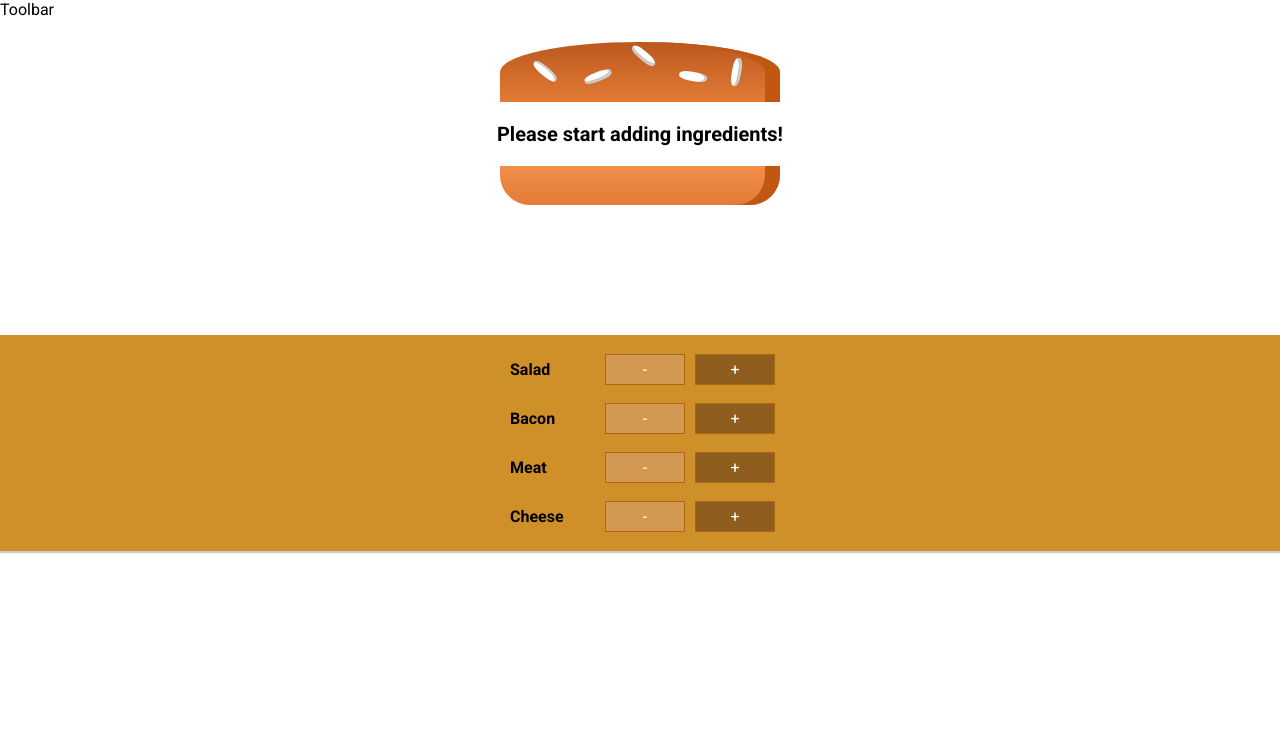
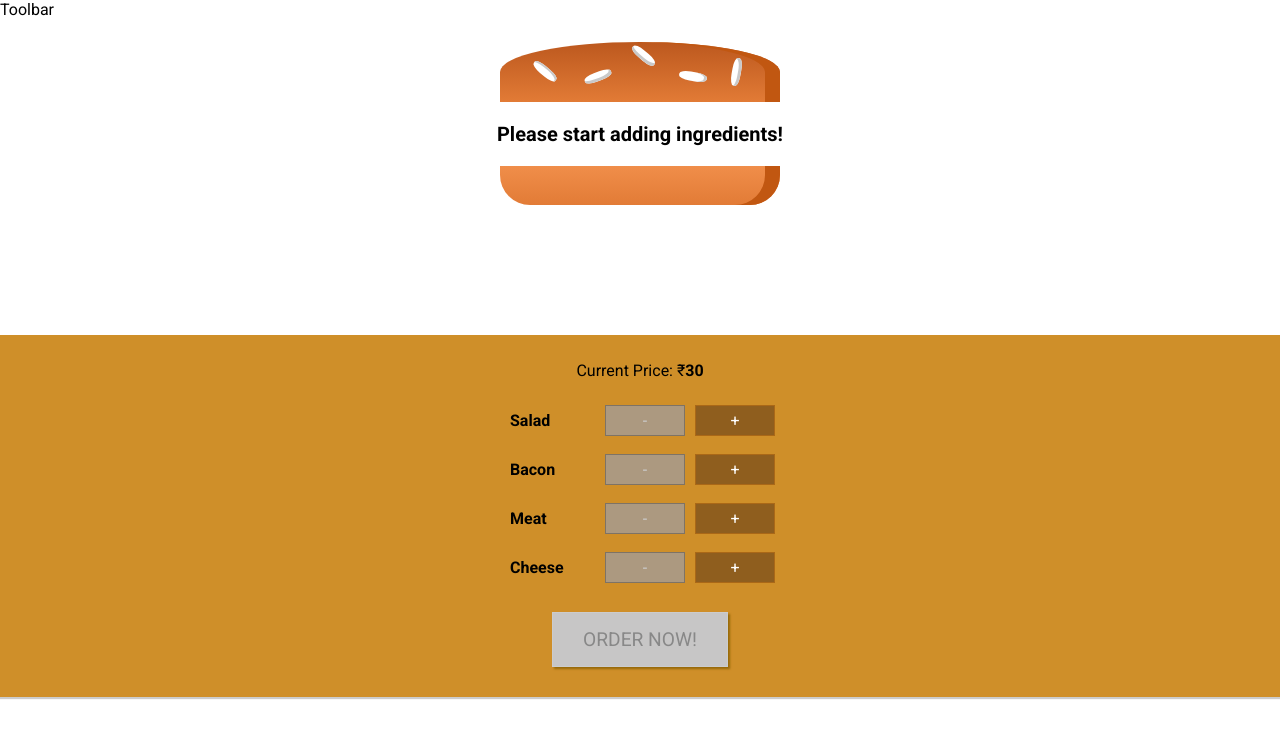
Before and after one commit to mukul0596/burger-builder, a React (Create React App) app: page / in a window 1280 px wide. Shown: the top 738 px of the page. Built offline with nearby package versions, Linux system fonts and the light colour scheme.

Commit message:
completed checkout modal with functionality

```diff
--- a/src/component/Burger/BuildControls/BuildControl/BuildControl.js
+++ b/src/component/Burger/BuildControls/BuildControl/BuildControl.js
@@ -4,8 +4,8 @@ import './BuildControl.css'
 const buildControl = (props) => (
     <div className='BuildControl'>
         <div className='Label'>{ props.label }</div>
-        <button className='Less'>-</button>
-        <button className='More'>+</button>
+        <button className='Less' onClick={ () => props.removeIngredient(props.type) } disabled={ props.disabled }>-</button>
+        <button className='More' onClick={ () => props.addIngredient(props.type) }>+</button>
     </div>
 )
 
--- a/src/component/Burger/BuildControls/BuildControls.css
+++ b/src/component/Burger/BuildControls/BuildControls.css
@@ -8,3 +8,45 @@
     margin: auto;
     padding: 10px 0;
 }
+
+.OrderButton {
+    background-color: #DAD735;
+    outline: none;
+    cursor: pointer;
+    border: 1px solid #966909;
+    color: #966909;
+    font-family: inherit;
+    font-size: 1.2em;
+    padding: 15px 30px;
+    box-shadow: 2px 2px 2px #966909;
+    margin: 20px 0;
+}
+
+.OrderButton:hover, .OrderButton:active {
+    background-color: #A0DB41;
+    border: 1px solid #966909;
+    color: #966909;
+}
+
+.OrderButton:disabled {
+    background-color: #C7C6C6;
+    cursor: not-allowed;
+    border: 1px solid #ccc;
+    color: #888888;
+}
+
+.OrderButton:not(:disabled) {
+    animation: enable 0.3s linear;
+}
+
+@keyframes enable {
+    0% {
+        transform: scale(1);
+    }
+    60% {
+        transform: scale(1.1);
+    }
+    100% {
+        transform: scale(1);
+    }
+}
--- a/src/component/Burger/BuildControls/BuildControls.js
+++ b/src/component/Burger/BuildControls/BuildControls.js
@@ -11,9 +11,20 @@ const controls = [
 
 const buildControls = (props) => (
     <div className='BuildControls'>
+        <p>Current Price: &#8377;<strong>{ props.totalPrice }</strong></p>
         { controls.map(ctrl => (
-            <BuildControl label={ ctrl.label } key={ ctrl.label } />
+            <BuildControl
+                label={ ctrl.label }
+                key={ ctrl.label }
+                type={ ctrl.type }
+                addIngredient={ props.addIngredient }
+                removeIngredient={ props.removeIngredient }
+                disabled={ props.disabled[ctrl.type] } />
         )) }
+        <button
+            className='OrderButton'
+            disabled={ !props.purchaseable }
+            onClick={ props.purchasing }>ORDER NOW!</button>
     </div>
 )
 
--- a/src/component/Burger/Burger.js
+++ b/src/component/Burger/Burger.js
@@ -4,14 +4,15 @@ import BurgerIngredient from './BurgerIngredient/BurgerIngredient';
 
 const burger = (props) => {
     let burgerIngredients = Object.keys(props.ingredients)
-    .map((igKey) => {
-        return [...Array(props.ingredients[igKey]).map((_, i) => {
-            return <BurgerIngredient type={ igKey } key={ igKey + i } />
-        })]
+    .map(igKey => {
+        return [...Array(props.ingredients[igKey])].map((_, i) => {
+            return <BurgerIngredient key={ igKey + i } type={ igKey } />
+        })
     })
     .reduce((arr, el) => {
         return arr.concat(el);
     }, []);
+
 
     if (burgerIngredients.length === 0) {
         burgerIngredients = <p>Please start adding ingredients!</p>
--- /dev/null
+++ b/src/component/Burger/OrderSummary/OrderSummary.js
@@ -0,0 +1,29 @@
+import React from 'react';
+import Aux from '../../../hoc/Aux';
+import Button from '../../UI/Button/Button';
+
+const orderSummary = (props) => {
+    const ingredients = Object.keys(props.ingredients)
+        .map(igKey => {
+            return (
+                <li key={ igKey }>
+                    <span style={{textTransform: 'capitalize'}}>{ igKey }</span>: { props.ingredients[igKey] }
+                </li>
+            )
+        });
+    console.log(ingredients)
+    return  (
+        <Aux>
+            <h3>Your Order</h3>
+            <p>A delicious burger with the following ingredients: </p>
+            <ul>
+                { ingredients }
+            </ul>
+            <p>Continue to checkout?</p>
+            <Button type='Success' click={ props.continuePurchase }>CONTINUE</Button>
+            <Button type='Danger' click={ props.cancelPurchase }>CANCEL</Button>
+        </Aux>
+    )
+}
+
+export default orderSummary;
--- /dev/null
+++ b/src/component/UI/Backdrop/Backdrop.css
@@ -0,0 +1,9 @@
+.Backdrop {
+    width: 100%;
+    height: 100%;
+    position: fixed;
+    z-index: 100;
+    left: 0;
+    top: 0;
+    background: rgba(0, 0, 0, 0.5);
+}
--- /dev/null
+++ b/src/component/UI/Backdrop/Backdrop.js
@@ -0,0 +1,8 @@
+import React from 'react';
+import './Backdrop.css'
+
+const backdrop = (props) => (
+    props.show ? <div className='Backdrop' onClick={ props.click }></div> : null
+)
+
+export default backdrop
--- /dev/null
+++ b/src/component/UI/Button/Button.css
@@ -0,0 +1,24 @@
+.Button {
+    background-color: transparent;
+    border: none;
+    color: white;
+    outline: none;
+    cursor: pointer;
+    font: inherit;
+    padding: 10px;
+    margin: 10px;
+    font-weight: bold;
+}
+
+.Button:first-of-type {
+    margin-left: 0;
+    padding-left: 0;
+}
+
+.Success {
+    color: #5C9210;
+}
+
+.Danger {
+    color: #944317;
+}
--- /dev/null
+++ b/src/component/UI/Button/Button.js
@@ -0,0 +1,10 @@
+import React from 'react';
+import './Button.css';
+
+const button = (props) => (
+    <button
+        className={['Button', props.type ].join(' ')}
+        onClick={ props.click }>{ props.children }</button>
+)
+
+export default button;
--- /dev/null
+++ b/src/component/UI/Modal/Modal.css
@@ -0,0 +1,20 @@
+.Modal {
+    position: fixed;
+    z-index: 500;
+    background-color: white;
+    width: 70%;
+    border: 1px solid #ccc;
+    box-shadow: 1px 1px 1px black;
+    padding: 16px;
+    left: 15%;
+    top: 30%;
+    box-sizing: border-box;
+    transition: all 0.3s ease-out;
+}
+
+@media (min-width: 600px) {
+    .Modal {
+        width: 500px;
+        left: calc(50% - 250px);
+    }
+}
--- /dev/null
+++ b/src/component/UI/Modal/Modal.js
@@ -0,0 +1,22 @@
+import React from 'react';
+import './Modal.css';
+import Aux from '../../../hoc/Aux';
+import Backdrop from '../Backdrop/Backdrop';
+
+const modal = (props) => (
+    <Aux>
+        <Backdrop
+            show={ props.show }
+            click={ props.modalClose } />
+        <div
+            className='Modal'
+            style={{
+                transform: props.show ? 'translateY(0)' : 'translateY(-50vh)',
+                opacity: props.show ? 1 : 0
+            }}>
+            { props.children }
+        </div>
+    </Aux>
+)
+
+export default modal;
--- a/src/container/BurgerBuilder/BurgerBuilder.js
+++ b/src/container/BurgerBuilder/BurgerBuilder.js
@@ -2,6 +2,15 @@ import React, { Component } from 'react';
 import Aux from '../../hoc/Aux';
 import Buregr from '../../component/Burger/Burger';
 import BuildControls from '../../component/Burger/BuildControls/BuildControls';
+import Modal from '../../component/UI/Modal/Modal';
+import OrderSummary from '../../component/Burger/OrderSummary/OrderSummary';
+
+const INGREDIENT_PRICES = {
+    salad: 5,
+    meat: 15,
+    cheese: 10,
+    bacon: 10
+}
 
 class BurgerBuilder extends Component {
     state = {
@@ -12,14 +21,92 @@ class BurgerBuilder extends Component {
             cheese: 0
         },
         totalPrice: 30,
-        purchasable: false,
-        purchasing: false,
+        purchaseable: false,
+        purchasing: false
     }
+
+    continuePurchaseHandler = () => {
+        alert('Order continued!');
+    }
+
+    cancelPurchaseHandler = () => {
+        this.setState({ purchasing: false });
+    }
+
+    purchaseHandler = () => {
+        this.setState({ purchasing: true });
+    }
+
+    updatedPurchaseState = (ingredient) => {
+        const ingredients = {
+            ...ingredient
+        };
+        const sum = Object.keys(ingredients)
+            .map(igKey => {
+                return ingredients[igKey];
+            })
+            .reduce((sum, el) => {
+                return sum + el;
+            }, 0);
+        this.setState({ purchaseable: sum > 0 ? true : false })
+    }
+
+    addIngredientHandler = (type) => {
+        const newCount = this.state.ingredients[type] + 1;
+        const updatedIngredients = {
+            ...this.state.ingredients
+        };
+        updatedIngredients[type] = newCount;
+
+        const priceAddition = INGREDIENT_PRICES[type];
+        const newPrice = this.state.totalPrice + priceAddition;
+
+        this.setState({ ingredients: updatedIngredients, totalPrice: newPrice });
+
+        this.updatedPurchaseState(updatedIngredients);
+    }
+
+    removeIngredientHandler = (type) => {
+        if (this.state.ingredients[type] <= 0) {
+            return;
+        }
+        const newCount = this.state.ingredients[type] - 1;
+        const updatedIngredients = {
+            ...this.state.ingredients
+        };
+        updatedIngredients[type] = newCount;
+
+        const priceAddition = INGREDIENT_PRICES[type];
+        const newPrice = this.state.totalPrice - priceAddition;
+
+        this.setState({ ingredients: updatedIngredients, totalPrice: newPrice });
+
+        this.updatedPurchaseState(updatedIngredients);
+    }
+
     render() {
+        const disabledInfo = {
+            ...this.state.ingredients
+        };
+        for (let key in disabledInfo) {
+            disabledInfo[key] = disabledInfo[key] <= 0
+        }
         return (
             <Aux>
+                <Modal show={ this.state.purchasing } modalClose={ this.cancelPurchaseHandler }>
+                    <OrderSummary
+                        ingredients={ this.state.ingredients }
+                        cancelPurchase={ this.cancelPurchaseHandler }
+                        continuePurchase={ this.continuePurchaseHandler } />
+                </Modal>
                 <Buregr ingredients={ this.state.ingredients } />
-                <BuildControls />
+                <BuildControls
+                    addIngredient={ this.addIngredientHandler }
+                    removeIngredient={ this.removeIngredientHandler }
+                    disabled={ disabledInfo }
+                    totalPrice={ this.state.totalPrice }
+                    purchaseable={ this.state.purchaseable }
+                    purchasing={ this.purchaseHandler } />
             </Aux>
         )
     }
```
